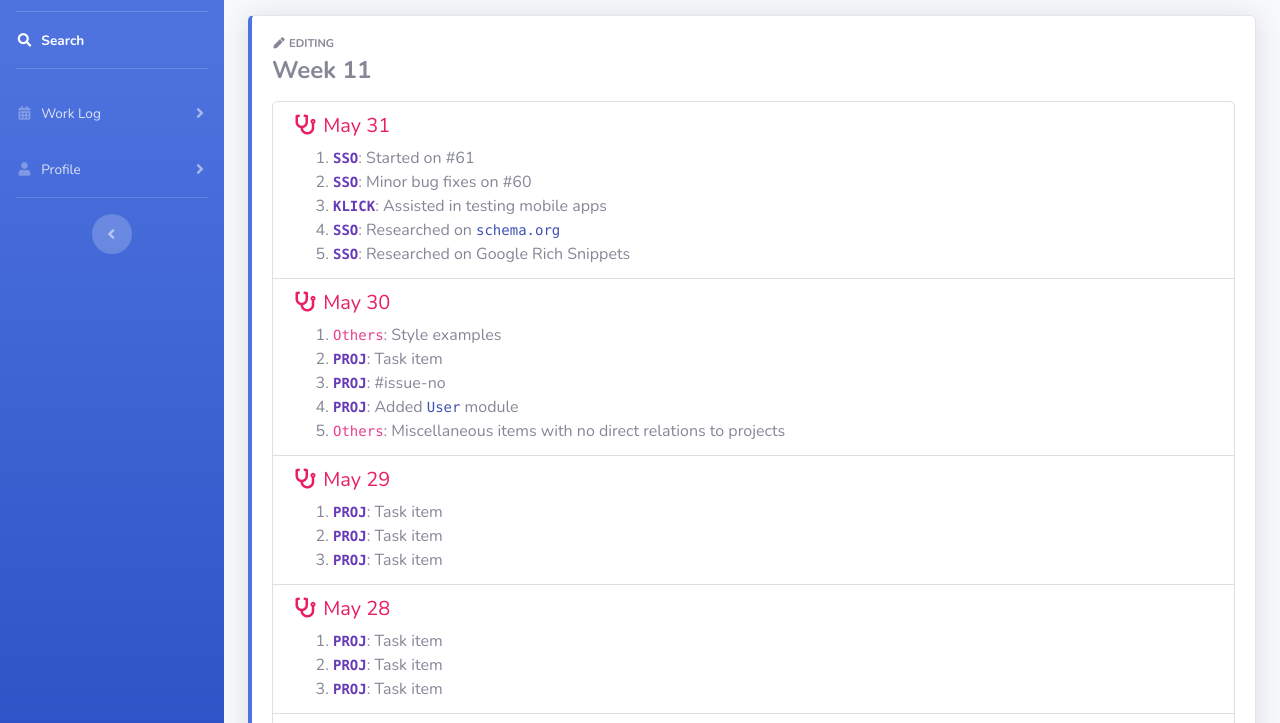
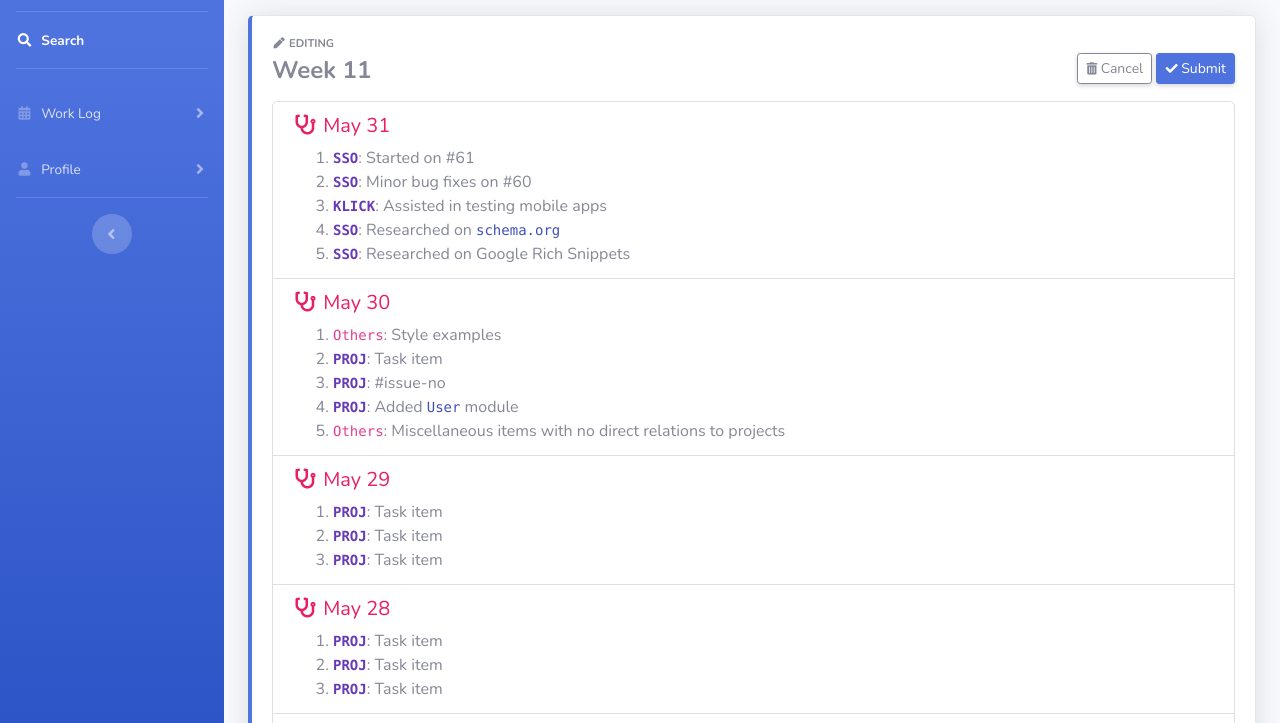
Before and after one commit to davinaleong/proj-worklog-template, a website with bundled scripts: page existing-log-edit.html in a window 1280 px wide. Shown: the part 59-782 px from the top of the page. Built offline with nearby package versions, Linux system fonts and the light colour scheme.

Commit message:
Added form buttons

```diff
--- a/existing-log-edit.html
+++ b/existing-log-edit.html
@@ -128,13 +128,31 @@
 
               <div class="card border-left-primary shadow mb-4 worklog-card">
                 <div class="card-body">
-                  <div class="d-flex align-items-center mb-1">
-                    <div class="text-xs font-weight-bold text-seconary text-uppercase">
-                      <i class="fas fa-fw fa-pen"></i> EDITING
+
+                  <!-- Day-Task Header -->
+                  <div class="row no-gutters align-items-center">
+                    <div class="col mr-2">
+                      <div class="d-flex align-items-center mb-1">
+                        <div class="text-xs font-weight-bold text-seconary text-uppercase">
+                          <i class="fas fa-fw fa-pen"></i> EDITING
+                        </div>
+                      </div>
+
+                      <h4 class="m-0 font-weight-bold pb-3">
+                        Week 11
+                      </h4>
+                    </div>
+                    <div class="col-auto">
+                      <button type="button" class="d-none d-sm-inline-block
+                        btn btn-sm btn-outline-secondary shadow-sm">
+                        <i class="fas fa-trash-alt fa-sm"></i> Cancel
+                      </button>
+                      <button type="button" class="d-none d-sm-inline-block
+                        btn btn-sm btn-primary shadow-sm">
+                        <i class="fas fa-check fa-sm"></i> Submit
+                      </button>
                     </div>
                   </div>
-
-                  <h4 class="m-0 font-weight-bold text-secondary pb-3">Week 11</h4>
 
                   <!-- Day-Task list-group -->
                   <ul class="list-group">
```
Also changed, not shown: existing-log.html (+1 -0 lines).
